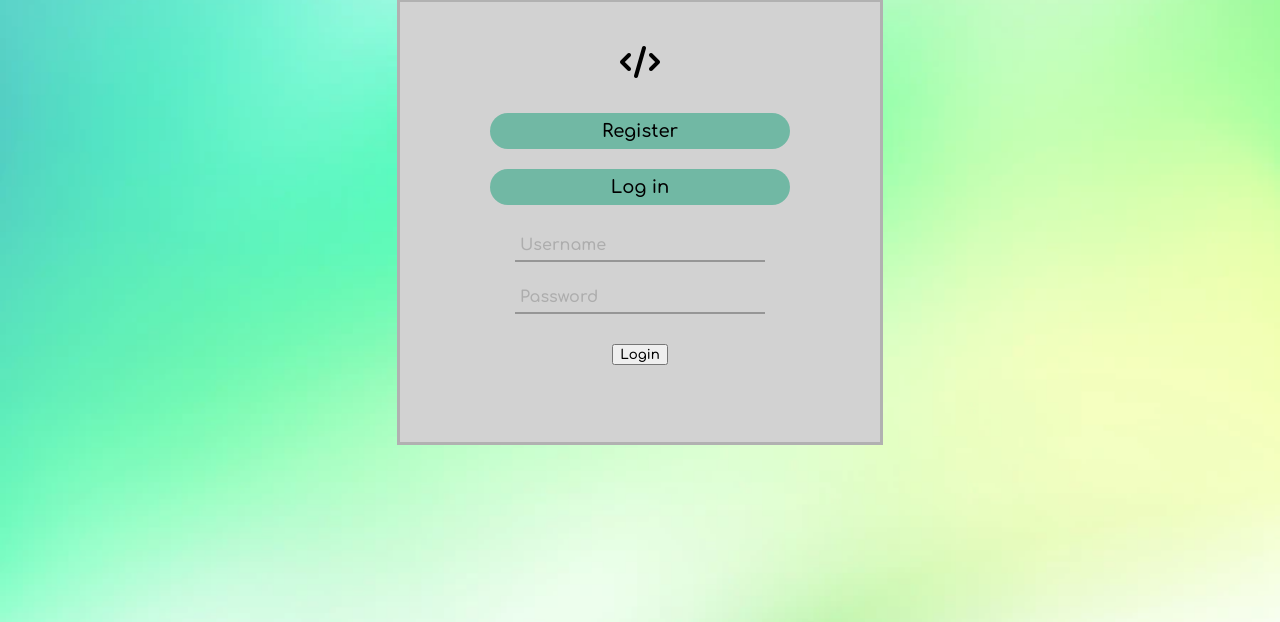
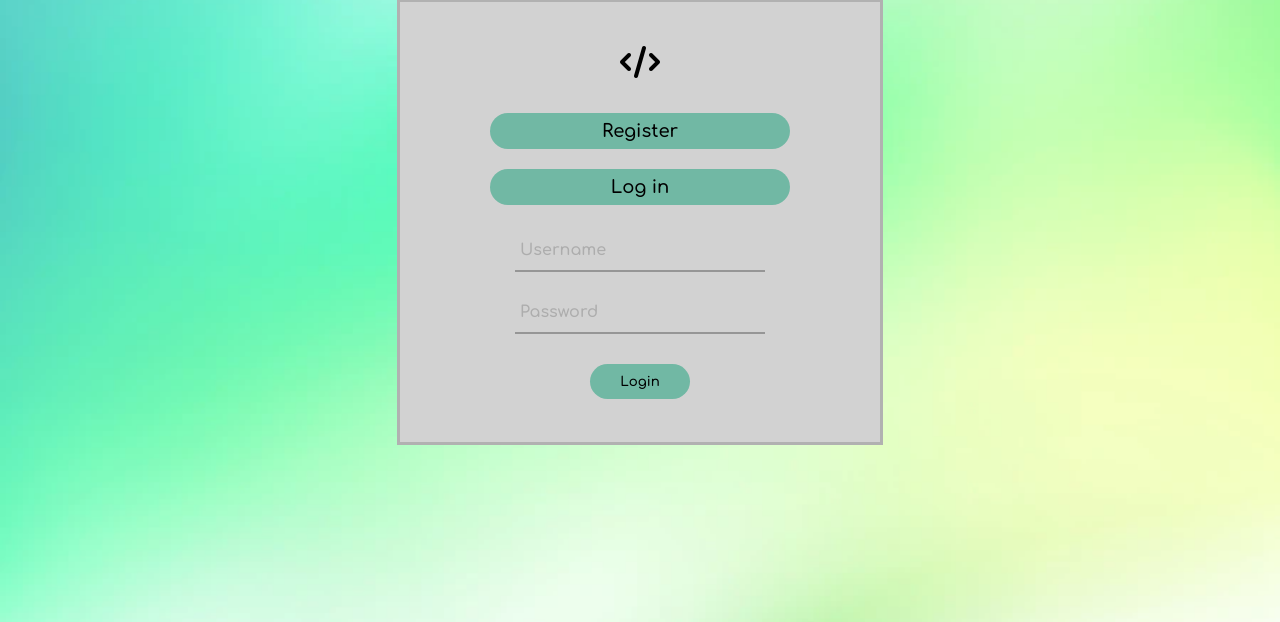
Before and after one commit to jonyp123/szkola, a PHP site: page / in a window 1280 px wide. Shown: the part 178-800 px from the top of the page. Run offline with PHP 8.4, Linux system fonts and the light colour scheme; some libraries are stand-ins or nearby versions.

Commit message:
Dodanie "login" w teorii skonczenie pierwszej strony.

```diff
--- a/projekt.css
+++ b/projekt.css
@@ -21,6 +21,7 @@ form .txt {
     position: relative;
     border-bottom: 2px solid #969696;
     margin: 20px 0;
+    padding: 5px;
 }
 
 .txt input {
@@ -31,6 +32,7 @@ form .txt {
     border: none;
     background: none;
     outline: none;
+
 }
 
 .txt label {
@@ -47,11 +49,11 @@ form .txt {
 .txt span::before {
     content: '';
     position: absolute;
-    top: 30px;
+    top: 40px;
     left: 0;
     width: 0%;
     height: 2px;
-    background: var(--primary-color);
+   background: var(--primary-color);
 
 
 }
@@ -62,10 +64,10 @@ form .txt {
     color: var(--primary-color);
 }
 
-.txt input:focus ~ label ~ span::before,
-.txt input:valid ~ label ~ span::before{
+.txt input:focus ~ span::before,
+.txt input:valid ~ span::before{
     width: 100%;
-    background: var(--primary-color);
+    color: var(--primary-color);
 }
 
 
@@ -79,11 +81,27 @@ form .txt {
     margin: auto;
     position: relative;
     top: 10px;
+    padding: 10px;
 
 
 
 }
 
+.submit {
+    width: 100px;
+    border: none;
+    border-radius: 60px;
+    cursor: pointer;
+    background-color: var(--primary-color);
+    box-shadow: inset 0 0 0 0 #d5d5d5;
+    transition: ease-out 0.4s;
+    outline: none;
+}
+
+
+.submit:hover {
+    box-shadow: inset 100px 0 0 0 #609c8b;
+}
 
 
 
@@ -136,7 +154,6 @@ h1 {
 
 .btn-1:hover  {
     box-shadow: inset 300px 0 0 0 #609c8b;
-    color: #7cb871;
     cursor: pointer;
 
 }
```
